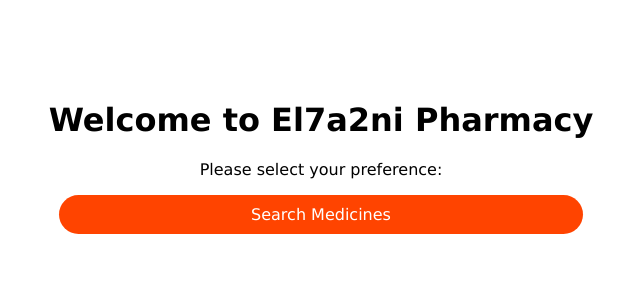
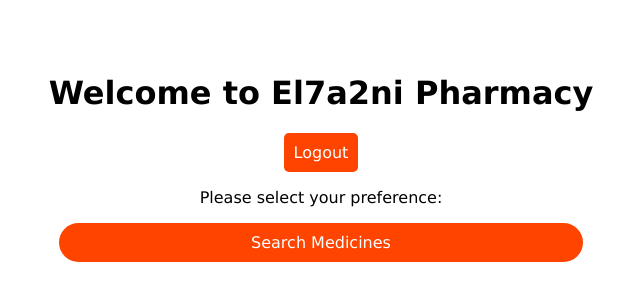
Before and after one commit to advanced-computer-lab-2023/Bond-Pharmacy, a React (Create React App) app in the folder front/: page /patient/home in a window 1280 px wide. Shown: the part 228-528 px from the top of the page, without its empty margins (319-959 px from the left). Built offline with nearby package versions, Linux system fonts and the light colour scheme.

Commit message:
LogoutP2

```diff
--- a/front/src/pages/patient.js
+++ b/front/src/pages/patient.js
@@ -1,11 +1,13 @@
 import React from "react";
 import { Link } from "react-router-dom";
 import "./styles.css";
+import LogoutButton from "../components/LogoutButton";
 function PatientHome() {
     return(
         <body>
       <div className="title">
         <h1>Welcome to El7a2ni Pharmacy</h1>
+        <LogoutButton/>
         <p>Please select your preference:</p>
         <div className="role-buttons">
           <Link to="/patient/search" className="button">
--- a/front/src/pages/pharmacist.js
+++ b/front/src/pages/pharmacist.js
@@ -1,7 +1,7 @@
 import React, { useState, useEffect } from "react";
 import axios from "axios";
 import { Link } from "react-router-dom";
-
+import LogoutButton from "../components/LogoutButton";
 import AddMedicineForm from "../components/AddMedicineForm";
 import GetMedicinesForm from "../components/GetMedicineForm";
 function PharmacistHome() {
@@ -77,6 +77,8 @@ function PharmacistHome() {
               <AddMedicineForm/>
         <GetMedicinesForm/>
             <h4>Pharmacist Home</h4>
+
+            <LogoutButton/>
             {/* <div className="form-container">
                 <h5>Add new medicine</h5>
                 <input
```
